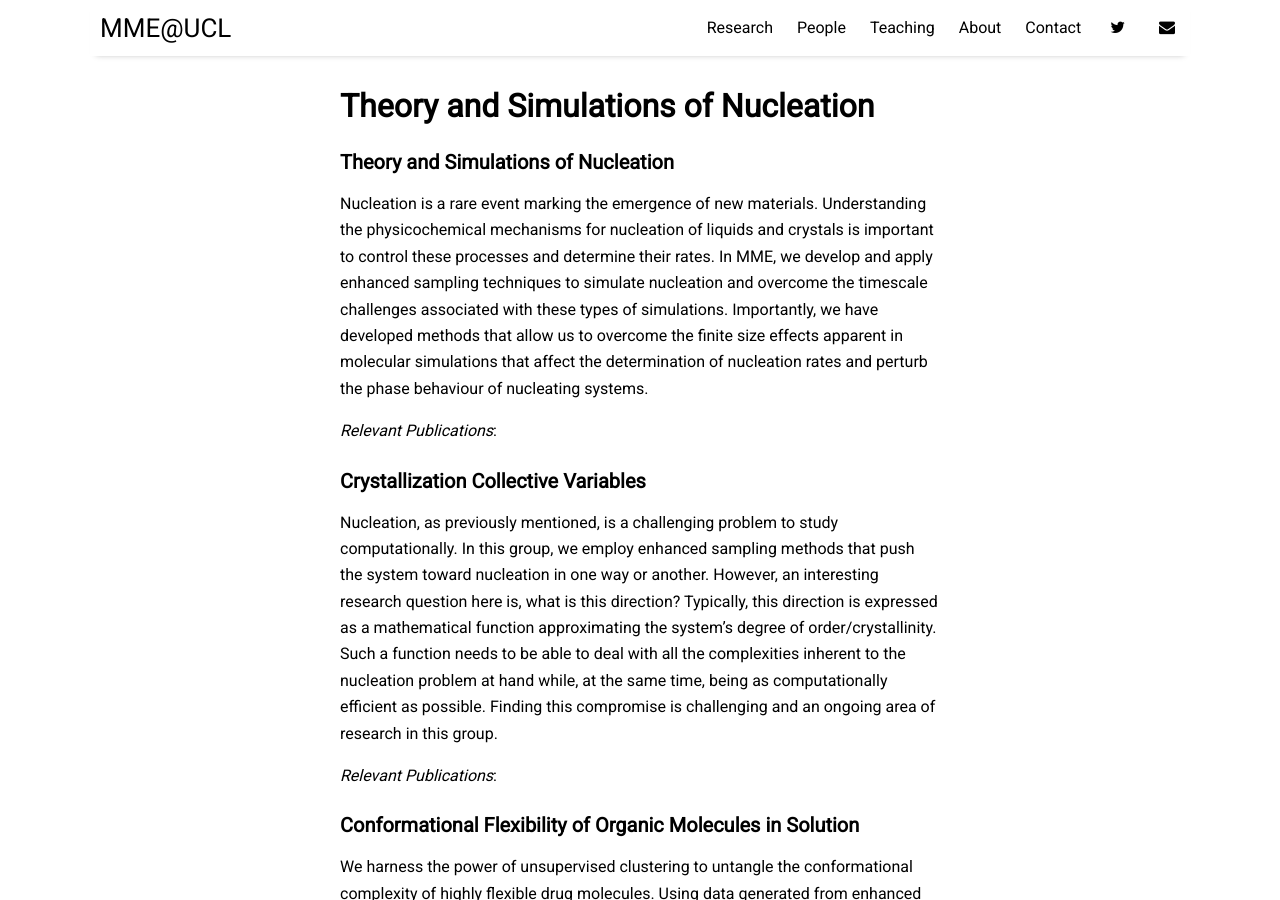
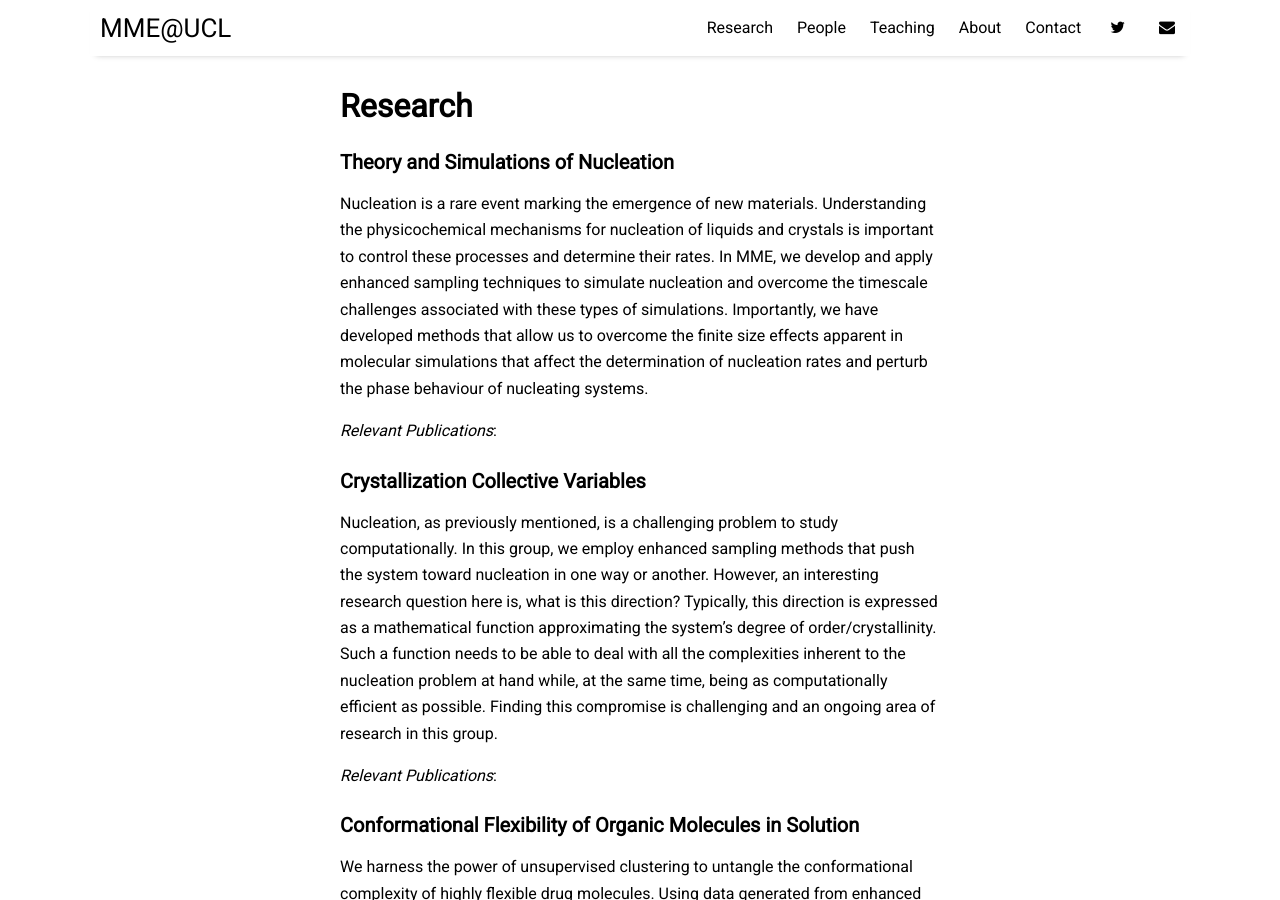
Before and after one commit to mme-ucl/mme-ucl.github.io, a Jekyll site: the page built from pages/research.md, in a window 1280 px wide and 900 px high. Built offline with Jekyll 4.4.1, drawn with Linux system fonts in a browser that asks for light colours; nearby versions of some CDN libraries; our own code applies the rules of GitHub Pages for plain Markdown files.

Commit message:
Update research.md

```diff
--- a/pages/research.md
+++ b/pages/research.md
@@ -1,3 +1,8 @@
+---
+layout: page
+title: Research
+permalink: /research
+---
 
 
 ### Theory and Simulations of Nucleation
```
